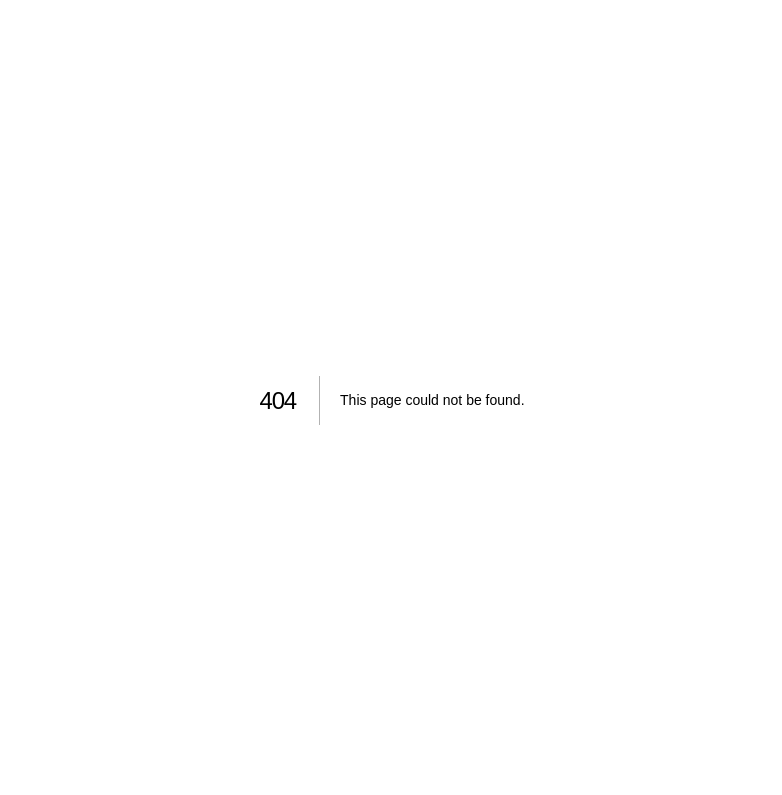
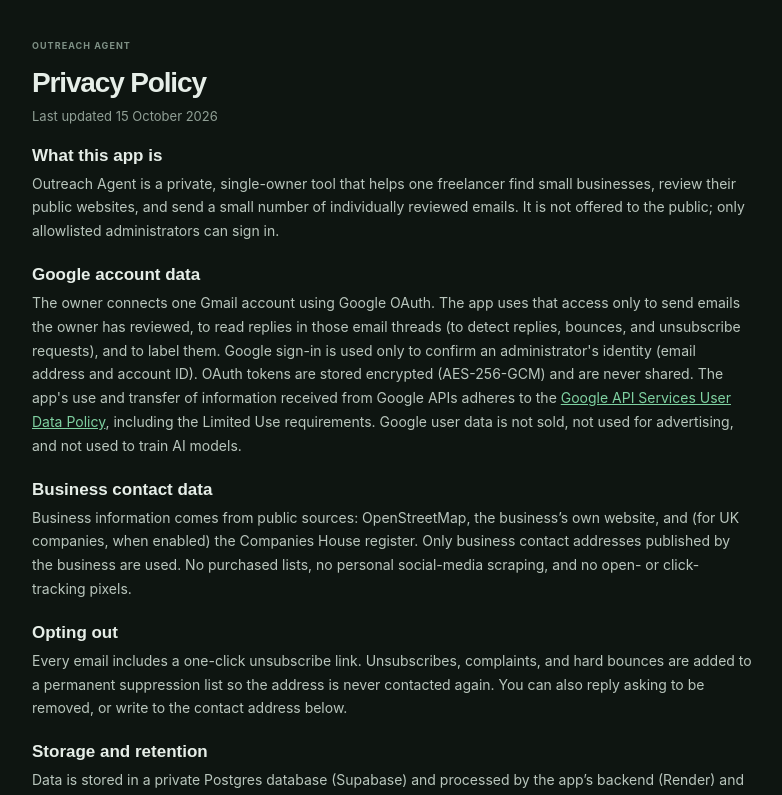
Before and after one commit to AlakhsimarSingh/email_auto, a Next.js app in the folder frontend/: page /privacy in a window 1280 px wide. Before the commit this address had no page. Shown: the top 795 px of the page, without its empty margins (248-1030 px from the left). Built offline with nearby package versions, Linux system fonts and the light colour scheme.

Commit message:
Add public privacy policy page

```diff
--- /dev/null
+++ b/frontend/src/app/privacy/page.tsx
@@ -0,0 +1,59 @@
+export const metadata = { title: 'Privacy Policy · Outreach Agent' };
+
+const CONTACT = 'alakhsimar8@gmail.com';
+
+const sections: Array<{ heading: string; body: React.ReactNode }> = [
+  {
+    heading: 'What this app is',
+    body: 'Outreach Agent is a private, single-owner tool that helps one freelancer find small businesses, review their public websites, and send a small number of individually reviewed emails. It is not offered to the public; only allowlisted administrators can sign in.',
+  },
+  {
+    heading: 'Google account data',
+    body: (
+      <>
+        The owner connects one Gmail account using Google OAuth. The app uses that access only to send emails the owner has reviewed, to read replies in those email threads (to detect replies, bounces, and unsubscribe requests), and to label them. Google sign-in is used only to confirm an administrator&apos;s identity (email address and account ID). OAuth tokens are stored encrypted (AES-256-GCM) and are never shared. The app&apos;s use and transfer of information received from Google APIs adheres to the{' '}
+        <a href="https://developers.google.com/terms/api-services-user-data-policy" style={{ color: '#7fd1a1' }}>Google API Services User Data Policy</a>, including the Limited Use requirements. Google user data is not sold, not used for advertising, and not used to train AI models.
+      </>
+    ),
+  },
+  {
+    heading: 'Business contact data',
+    body: 'Business information comes from public sources: OpenStreetMap, the business’s own website, and (for UK companies, when enabled) the Companies House register. Only business contact addresses published by the business are used. No purchased lists, no personal social-media scraping, and no open- or click-tracking pixels.',
+  },
+  {
+    heading: 'Opting out',
+    body: 'Every email includes a one-click unsubscribe link. Unsubscribes, complaints, and hard bounces are added to a permanent suppression list so the address is never contacted again. You can also reply asking to be removed, or write to the contact address below.',
+  },
+  {
+    heading: 'Storage and retention',
+    body: 'Data is stored in a private Postgres database (Supabase) and processed by the app’s backend (Render) and frontend (Vercel). Website screenshots are deleted after 30 days and in-app notifications after 180 days. Suppression records are kept indefinitely so that opt-outs are honoured. If an AI drafting provider is configured, only the minimum business facts needed to draft an email are sent to it.',
+  },
+  {
+    heading: 'Your rights and contact',
+    body: (
+      <>
+        To ask what data is held about you or your business, or to have it deleted, email <a href={`mailto:${CONTACT}`} style={{ color: '#7fd1a1' }}>{CONTACT}</a>. Deletion requests are handled promptly; your address is kept only on the suppression list so you are not contacted again.
+      </>
+    ),
+  },
+];
+
+export default function PrivacyPage() {
+  return (
+    <main style={{ minHeight: '100vh', background: '#0e1511', color: '#e6eee8', padding: '40px 16px' }}>
+      <article style={{ width: 'min(720px, 100%)', margin: '0 auto', display: 'grid', gap: 22 }}>
+        <header style={{ display: 'grid', gap: 8 }}>
+          <div className="section-kicker">OUTREACH AGENT</div>
+          <h1 style={{ margin: 0, fontSize: 28, fontWeight: 700 }}>Privacy Policy</h1>
+          <p style={{ margin: 0, color: '#91a096', fontSize: 13 }}>Last updated 15 October 2026</p>
+        </header>
+        {sections.map((section) => (
+          <section key={section.heading} style={{ display: 'grid', gap: 6 }}>
+            <h2 style={{ margin: 0, fontSize: 17, fontWeight: 650 }}>{section.heading}</h2>
+            <p style={{ margin: 0, color: '#b9c6bd', fontSize: 14, lineHeight: 1.7 }}>{section.body}</p>
+          </section>
+        ))}
+      </article>
+    </main>
+  );
+}
```
